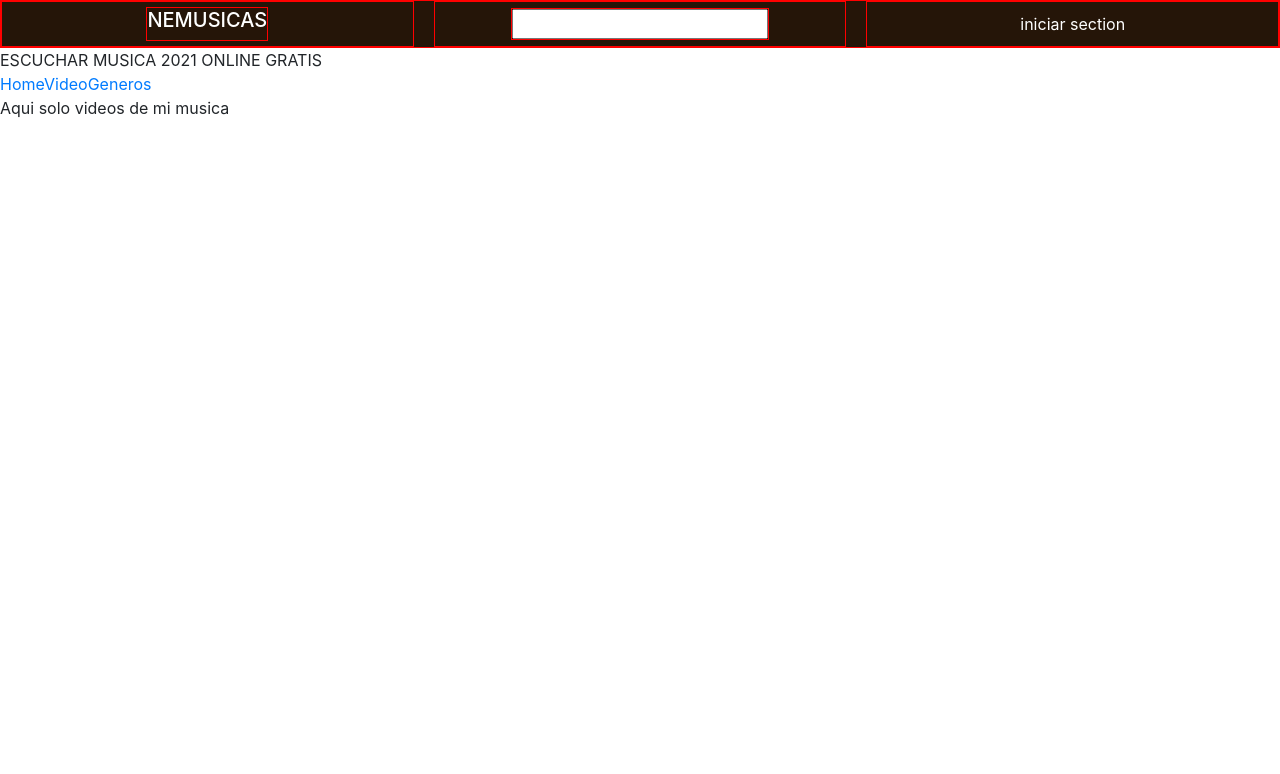
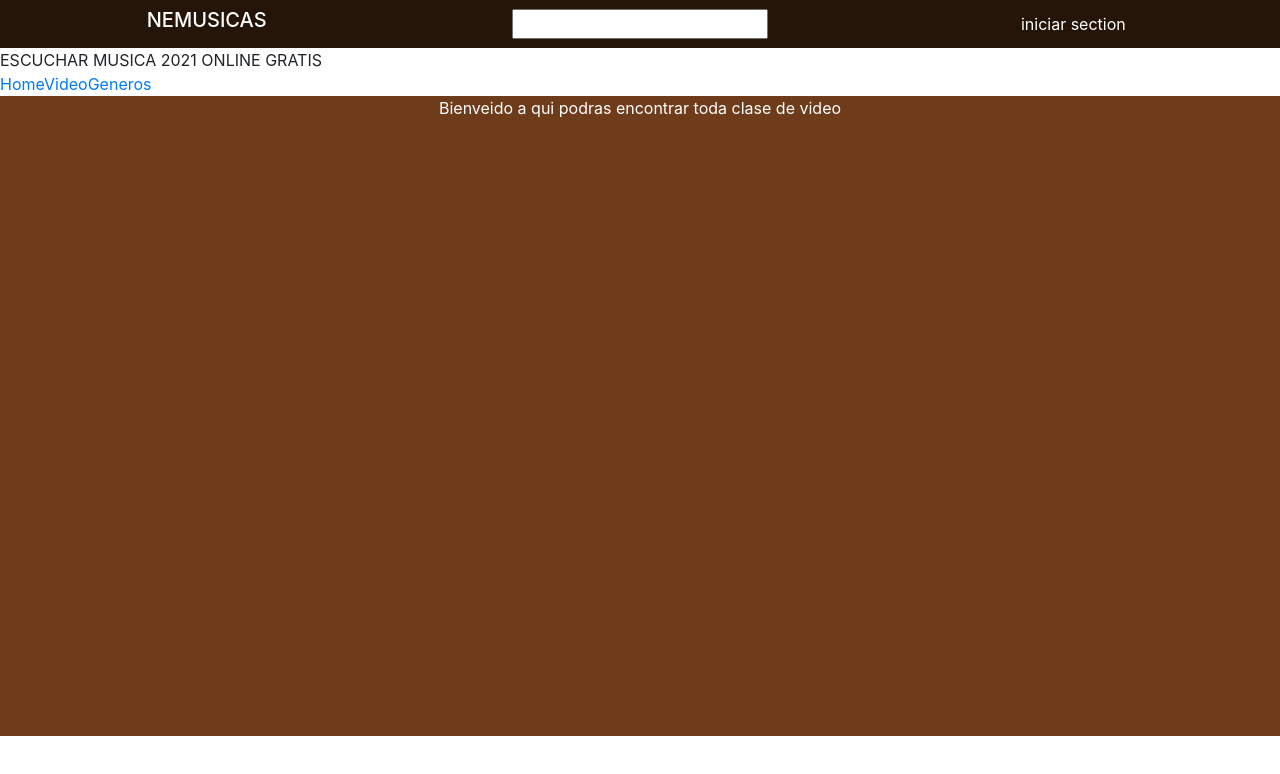
Before and after one commit to torco34/paginalinea, a React (Create React App) app: page /video in a window 1280 px wide. Shown: the top 774 px of the page. Built offline with nearby package versions, Linux system fonts and the light colour scheme; a web font is replaced by a local one.

Commit message:
AGREGUE:archivo videos.jsx

```diff
--- a/src/assets/estyle/components/Header.css
+++ b/src/assets/estyle/components/Header.css
@@ -2,18 +2,14 @@
 	background: #251508;
 	color: #fff;
 	height: 3em;
-	/*padding: 20px;*/
 	grid-gap: 20px;
 	display: flex;
 	justify-content: center;
-	border: solid 1px red;
 	grid-template-columns: repeat(3, 100%);
 }
 .header div {
 	width: 100%;
-	border: solid 1px red;
 	align-items: center;
 	display: grid;
 	justify-content: center;
-	/*grid-template-columns: repeat(auto-fill, 100%);*/
 }
--- /dev/null
+++ b/src/assets/estyle/components/Videos.css
@@ -0,0 +1,7 @@
+.videos {
+	background: #6e3c1b;
+	height: 40rem;
+	display: grid;
+	color: #fff;
+	justify-content: center;
+}
--- /dev/null
+++ b/src/containers/Videos.jsx
@@ -0,0 +1,16 @@
+import React from "react";
+import "../assets/estyle/components/Videos.css";
+
+// import Navbar from "../components/Navbar";
+function Video() {
+	// const children = props.children;
+	return (
+		<div className="videos">
+			<div>
+				<p>Bienveido a qui podras encontrar toda clase de video</p>
+			</div>
+		</div>
+	);
+}
+
+export default Video;
--- a/src/routers/App.js
+++ b/src/routers/App.js
@@ -7,7 +7,7 @@ import {
 	useParam,
 } from "react-router-dom";
 // import Home from "../containers/Home";
-// import Header from "../components/Header";
+import Videos from "../containers/Videos";
 
 import Contenedor from "../components/Contenedor";
 import Header from "../components/Header";
@@ -25,7 +25,7 @@ const App = () => {
 				</div>
 				<Switch>
 					<Route path="/video">
-						<p>Aqui solo videos de mi musica</p>
+						<Videos />
 					</Route>
 					<Route path="/genero">solo generos</Route>
 
```
